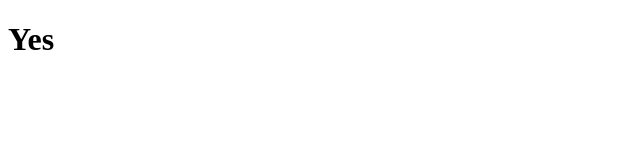
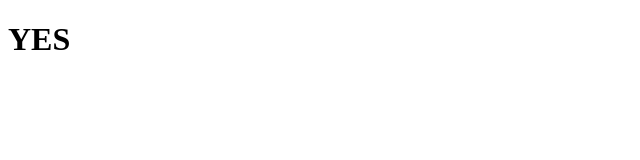
Before and after one commit to peterzalewski/isvaultdown, a plain HTML site: page index.html in a window 1280 px wide. Shown: the full height of the page, 0-640 px from the left. Drawn offline with Linux system fonts and the light colour scheme.

Commit message:
ALL CAPS

```diff
--- a/index.html
+++ b/index.html
@@ -5,7 +5,7 @@
   </head>
   <body>
     <main>
-      <h1>Yes</h1>
+      <h1>YES</h1>
     </main>
   </body>
 </html>
```
